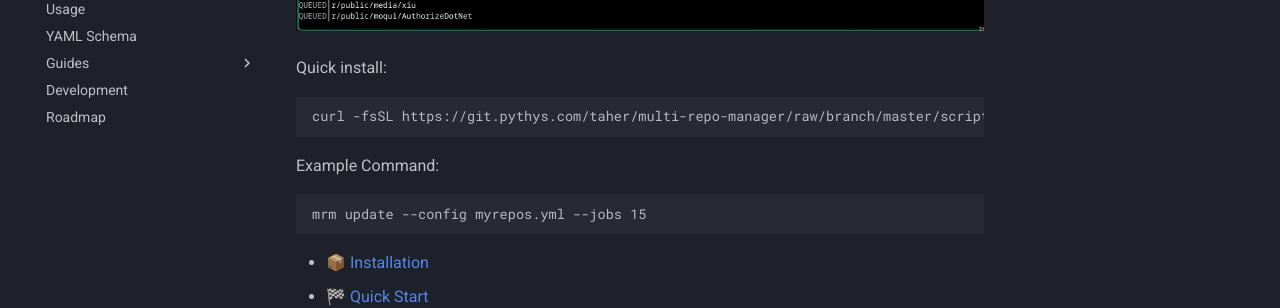
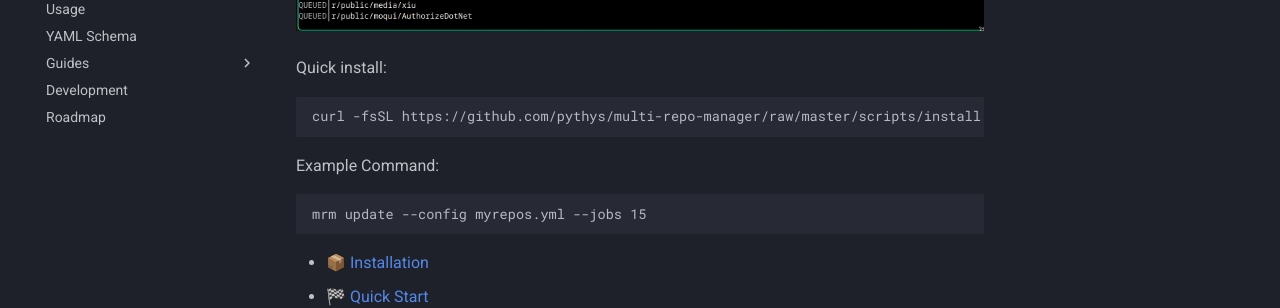
Before and after one commit to pythys/multi-repo-manager, an MkDocs documentation site: the page built from docs/index.md, in a window 1280 px wide and 900 px high, scrolled down 703 px. Shown: the part 153-461 px from the top of the window. Built offline with MkDocs 1.6.1 and Material for MkDocs 9.7.7, drawn with Linux system fonts in a browser that asks for light colours; some of the changed lines change nothing that is shown.

Commit message:
unify docs

````diff
--- a/docs/index.md
+++ b/docs/index.md
@@ -18,7 +18,7 @@ interactive FTXUI interface backed by a native C++ runtime.
 Quick install:
 
 ```sh
-curl -fsSL https://git.pythys.com/taher/multi-repo-manager/raw/branch/master/scripts/install.sh | sh -s -- --version 0.1.0
+curl -fsSL https://github.com/pythys/multi-repo-manager/raw/master/scripts/install.sh | sh -s -- --version 0.1.0
 ```
 
 Example Command:
````
